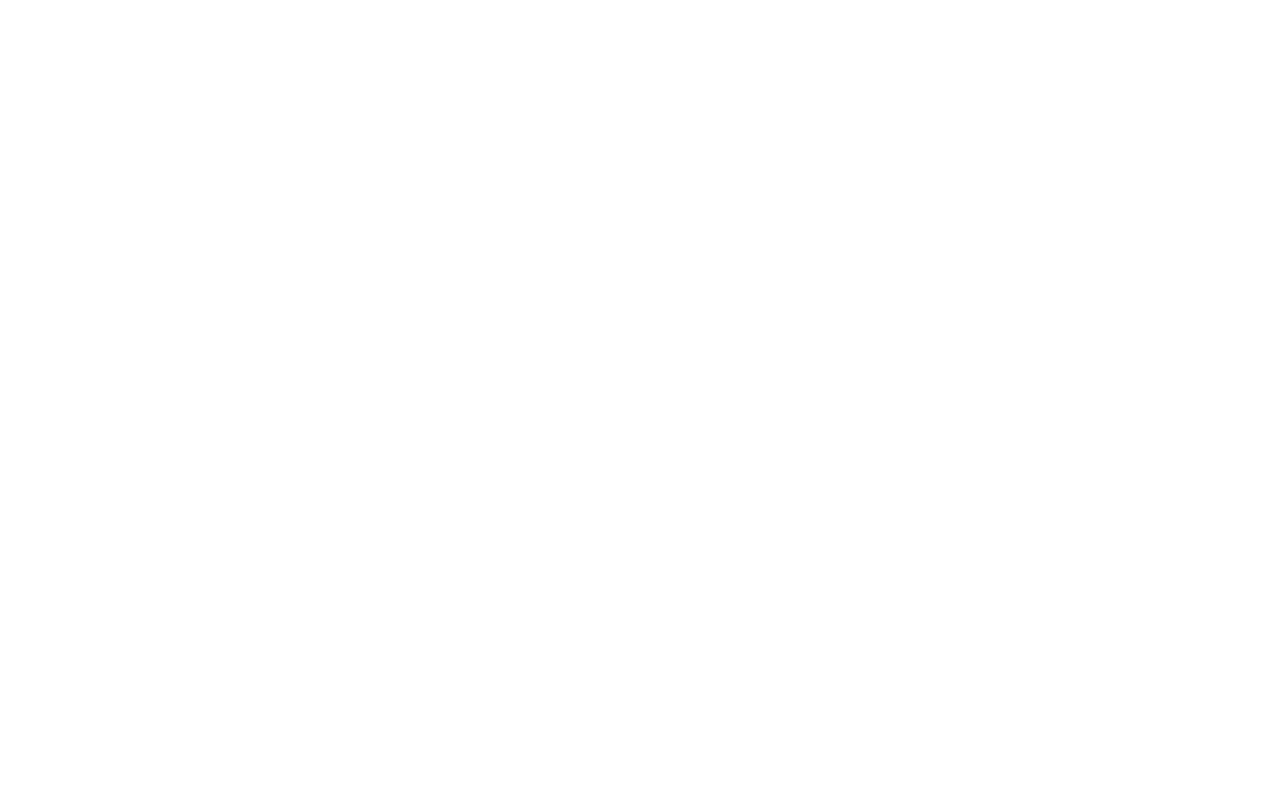
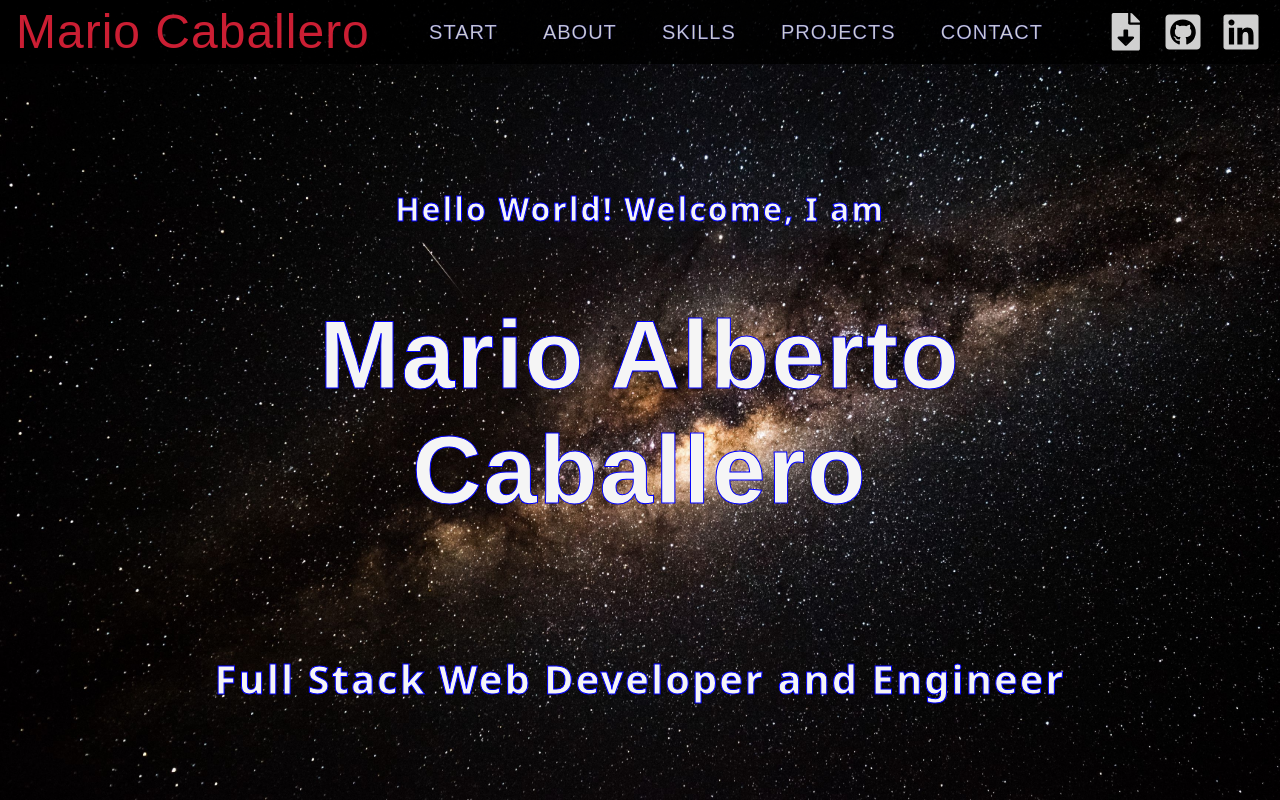
Before and after one commit to marioacaballero/portfolio, a React (Create React App) app: page / in a window 1280 px wide. Before the commit this address had no page. Shown: the top 800 px of the page. Built offline with nearby package versions, Linux system fonts and the light colour scheme.

Commit message:
fix index

```diff
--- a/src/App.js
+++ b/src/App.js
@@ -12,12 +12,12 @@
   return (
     <div>
       <Routes>
-        <Route path="/portfolio/" element={<Home />} />
-        <Route path="/portfolio/galaxy" element={<Galaxy />} />
-        <Route path="/portfolio/helix" element={<Helix />} />
-        <Route path="/portfolio/pillars" element={<Pillars />} />
-        <Route path="/portfolio/ngc6302" element={<Ngc6302 />} />
-        <Route path="/portfolio/crab" element={<Crab />} />
+        <Route path="/" element={<Home />} />
+        <Route path="/galaxy" element={<Galaxy />} />
+        <Route path="/helix" element={<Helix />} />
+        <Route path="/pillars" element={<Pillars />} />
+        <Route path="/ngc6302" element={<Ngc6302 />} />
+        <Route path="/crab" element={<Crab />} />
       </Routes>
     </div>
   );
--- a/src/components/NavBar/NavBar.jsx
+++ b/src/components/NavBar/NavBar.jsx
@@ -7,11 +7,11 @@
     <div className={style.mainNavBar}>
       <h2>Mario Caballero</h2>
       <section>
-        <a href="/portfolio/#home">Start</a>
-        <a href="/portfolio/#about">About</a>
-        <a href="/portfolio/#skills">Skills</a>
-        <a href="/portfolio/#projects">Projects</a>
-        <a href="/portfolio/#contact">Contact</a>
+        <a href="/#home">Start</a>
+        <a href="/#about">About</a>
+        <a href="/#skills">Skills</a>
+        <a href="/#projects">Projects</a>
+        <a href="/#contact">Contact</a>
       </section>
       <div>
         <a
--- a/src/index.js
+++ b/src/index.js
@@ -1,16 +1,16 @@
 import React from 'react';
 import ReactDOM from 'react-dom/client';
 import './index.css';
-import { BrowserRouter } from 'react-router-dom';
+import { HashRouter } from 'react-router-dom';
 import App from './App';
 import reportWebVitals from './reportWebVitals';
 
 const root = ReactDOM.createRoot(document.getElementById('root'));
 root.render(
   <React.StrictMode>
-    <BrowserRouter basename="/">
+    <HashRouter>
       <App />
-    </BrowserRouter>
+    </HashRouter>
   </React.StrictMode>
 );
 
```
